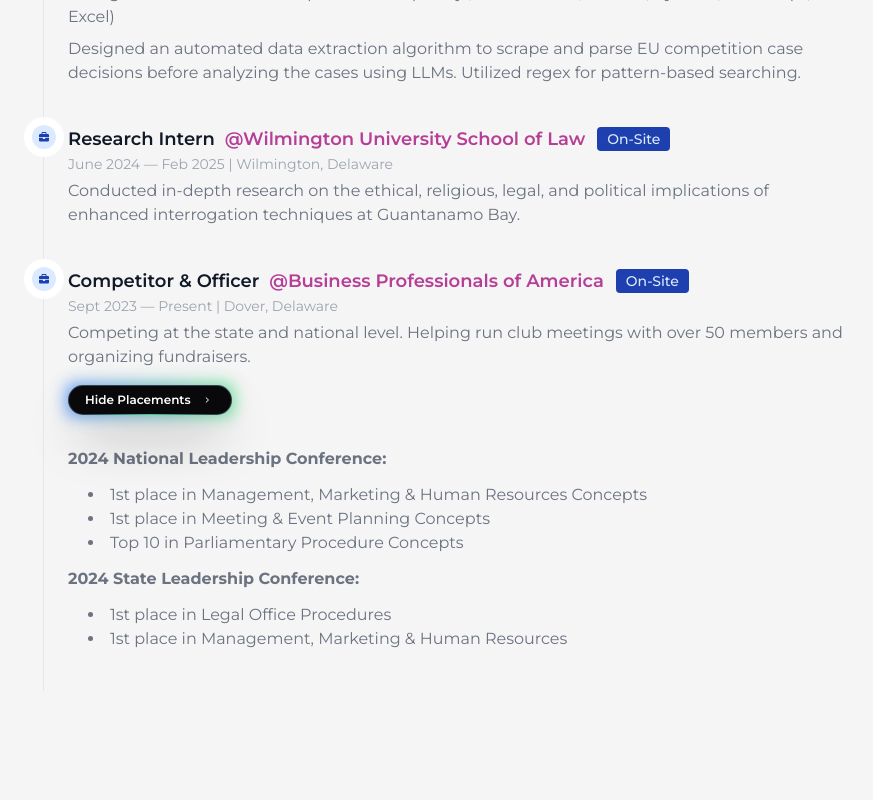
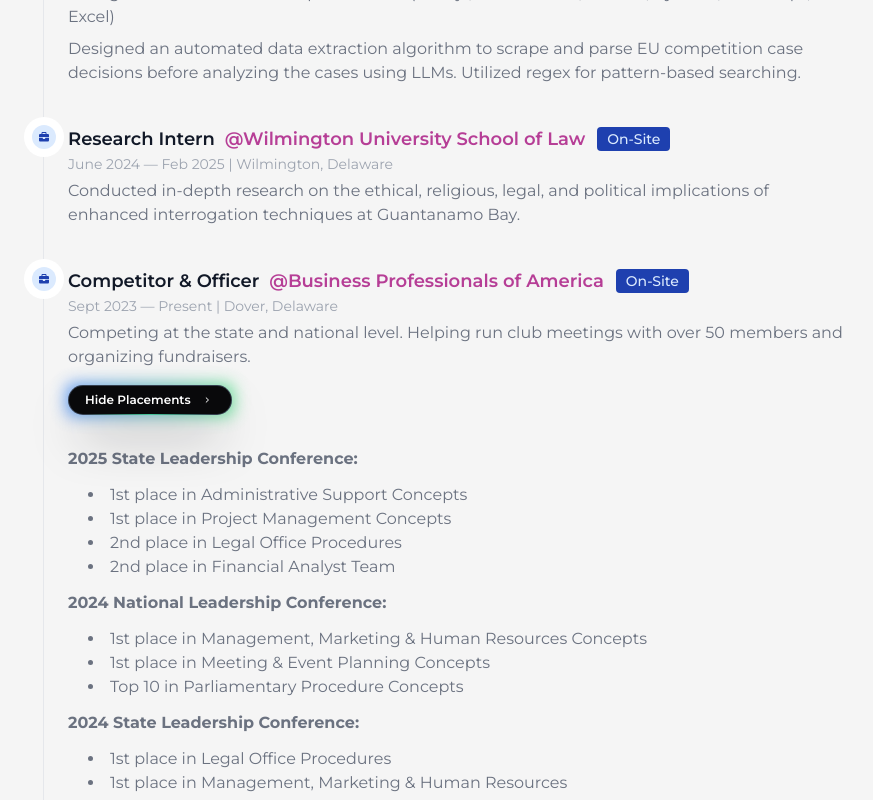
Before and after one commit to shriyanyamali/portfolio-v2, a Next.js app: page /resume in a window 1280 px wide. Both pictures are taken after a click on the button "Show Placements". Shown: the part 1773-2573 px from the top of the page, without its empty margins (197-1070 px from the left). Built offline with nearby package versions, Linux system fonts and the light colour scheme.

Commit message:
updated BPA placements for 2025 SLC

```diff
--- a/src/components/ExperienceTimeline.js
+++ b/src/components/ExperienceTimeline.js
@@ -284,7 +284,20 @@ const ExperienceTimeline = () => {
                 transition={{ duration: 0.5, type: "spring" }}
               >
                 <div className="mt-8">
-                  <div className="font-bold text-gray-500 dark:text-gray-300 mb-3">
+                <div className="font-bold text-gray-500 dark:text-gray-300 my-3">
+                    2025 State Leadership Conference:
+                  </div>
+
+                  <ul className="list-disc list-inside pl-5 text-gray-500 dark:text-gray-300">
+                    <li>1st place in Administrative Support Concepts</li>
+                    <li>
+                      1st place in Project Management Concepts
+                    </li>
+                    <li>2nd place in Legal Office Procedures</li>
+                    <li>2nd place in Financial Analyst Team</li>
+                  </ul>
+
+                  <div className="font-bold text-gray-500 dark:text-gray-300 my-3">
                     2024 National Leadership Conference:
                   </div>
 
```
